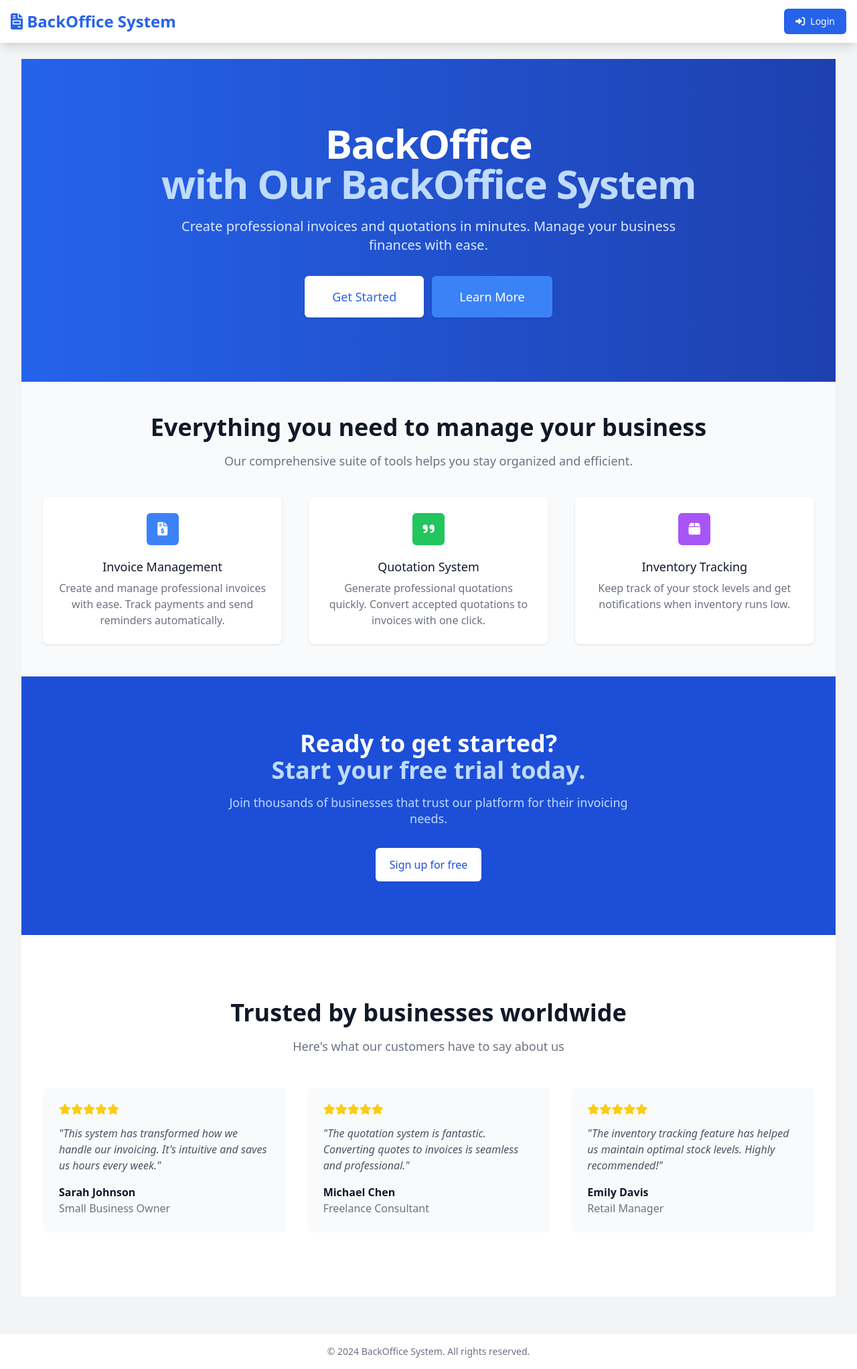
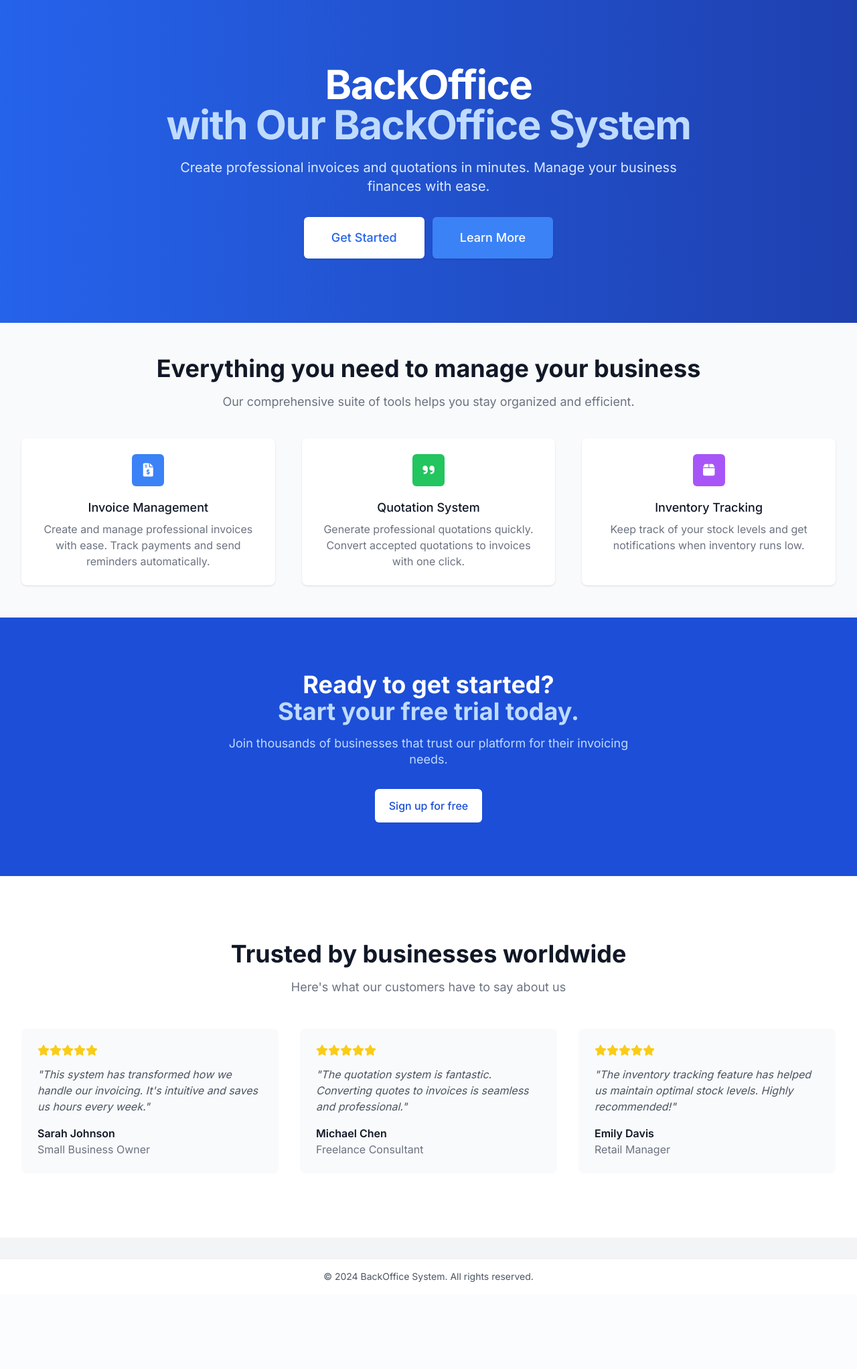
Before and after one commit to Federic0Ayus0/blackboxai-1744352111401, a Flask app: page / in a window 1280 px wide. Shown: the whole page at 67% size. After the commit the page ends 1914 px from the top, so only its background shows below. Run offline with Flask 2, Linux system fonts and the light colour scheme; some libraries are stand-ins or nearby versions.

Commit message:
Add templates/base.html 1744436029703

```diff
--- a/templates/base.html
+++ b/templates/base.html
@@ -4,83 +4,80 @@
     <meta charset="UTF-8">
     <meta name="viewport" content="width=device-width, initial-scale=1.0">
     <title>{% block title %}BackOffice System{% endblock %}</title>
+
+    <!-- Tailwind CSS -->
     <script src="https://cdn.tailwindcss.com"></script>
+
+    <!-- Font Awesome -->
     <link rel="stylesheet" href="https://cdnjs.cloudflare.com/ajax/libs/font-awesome/6.0.0-beta3/css/all.min.css">
+
+    <!-- Google Fonts -->
+    <link href="https://fonts.googleapis.com/css2?family=Inter:wght@400;500;600;700&display=swap" rel="stylesheet">
+
     <style>
-        .flash-message {
-            animation: fadeOut 5s forwards;
-        }
-        @keyframes fadeOut {
-            0% { opacity: 1; }
-            70% { opacity: 1; }
-            100% { opacity: 0; }
+        body {
+            font-family: 'Inter', sans-serif;
         }
     </style>
 </head>
-<body class="bg-gray-100 min-h-screen">
+<body class="bg-gray-100">
     <!-- Navigation -->
+    {% if session.user_id %}
     <nav class="bg-white shadow-lg">
         <div class="max-w-7xl mx-auto px-4">
             <div class="flex justify-between h-16">
                 <div class="flex">
                     <div class="flex-shrink-0 flex items-center">
-                        <a href="{{ url_for('index') }}" class="text-2xl font-bold text-blue-600">
-                            <i class="fas fa-file-invoice"></i> BackOffice System
+                        <a href="{{ url_for('dashboard') }}" class="text-xl font-bold text-blue-600">
+                            <i class="fas fa-building"></i> BackOffice System
                         </a>
                     </div>
-                    {% if session.get('user_id') %}
-                    <div class="hidden md:ml-6 md:flex md:space-x-8">
-                        <a href="{{ url_for('dashboard') }}" class="inline-flex items-center px-1 pt-1 text-gray-700 hover:text-blue-600">
-                            <i class="fas fa-chart-line mr-2"></i> Dashboard
+                    <div class="hidden sm:ml-6 sm:flex sm:space-x-8">
+                        <a href="{{ url_for('dashboard') }}"
+                           class="border-transparent text-gray-500 hover:border-gray-300 hover:text-gray-700 inline-flex items-center px-1 pt-1 border-b-2 text-sm font-medium">
+                            <i class="fas fa-chart-line mr-1"></i> Dashboard
                         </a>
-                        <a href="{{ url_for('invoices') }}" class="inline-flex items-center px-1 pt-1 text-gray-700 hover:text-blue-600">
-                            <i class="fas fa-file-invoice-dollar mr-2"></i> Invoices
+                        <a href="{{ url_for('invoices') }}"
+                           class="border-transparent text-gray-500 hover:border-gray-300 hover:text-gray-700 inline-flex items-center px-1 pt-1 border-b-2 text-sm font-medium">
+                            <i class="fas fa-file-invoice-dollar mr-1"></i> Invoices
                         </a>
-                        <a href="{{ url_for('quotations') }}" class="inline-flex items-center px-1 pt-1 text-gray-700 hover:text-blue-600">
-                            <i class="fas fa-quote-right mr-2"></i> Quotations
+                        <a href="{{ url_for('quotations') }}"
+                           class="border-transparent text-gray-500 hover:border-gray-300 hover:text-gray-700 inline-flex items-center px-1 pt-1 border-b-2 text-sm font-medium">
+                            <i class="fas fa-quote-right mr-1"></i> Quotations
                         </a>
                     </div>
-                    {% endif %}
                 </div>
-                <div class="flex items-center">
-                    {% if session.get('user_id') %}
-                    <a href="{{ url_for('logout') }}" class="inline-flex items-center px-4 py-2 border border-transparent text-sm font-medium rounded-md text-white bg-red-600 hover:bg-red-700">
+                <div class="hidden sm:ml-6 sm:flex sm:items-center">
+                    <a href="{{ url_for('logout') }}"
+                       class="inline-flex items-center px-4 py-2 border border-transparent text-sm font-medium rounded-md text-white bg-red-600 hover:bg-red-700">
                         <i class="fas fa-sign-out-alt mr-2"></i> Logout
                     </a>
-                    {% else %}
-                    <a href="{{ url_for('login') }}" class="inline-flex items-center px-4 py-2 border border-transparent text-sm font-medium rounded-md text-white bg-blue-600 hover:bg-blue-700">
-                        <i class="fas fa-sign-in-alt mr-2"></i> Login
-                    </a>
-                    {% endif %}
                 </div>
             </div>
         </div>
     </nav>
+    {% endif %}
 
     <!-- Flash Messages -->
     {% with messages = get_flashed_messages() %}
         {% if messages %}
-            <div class="flash-messages fixed top-4 right-4 z-50">
-                {% for message in messages %}
-                    <div class="flash-message bg-blue-500 text-white px-6 py-4 rounded-lg shadow-md mb-4">
-                        {{ message }}
-                    </div>
-                {% endfor %}
-            </div>
+            {% for message in messages %}
+                <div class="bg-blue-100 border-l-4 border-blue-500 text-blue-700 p-4 mb-4" role="alert">
+                    <p>{{ message }}</p>
+                </div>
+            {% endfor %}
         {% endif %}
     {% endwith %}
 
     <!-- Main Content -->
-    <main class="max-w-7xl mx-auto py-6 sm:px-6 lg:px-8">
+    <main>
         {% block content %}{% endblock %}
     </main>
 
     <!-- Footer -->
-    <footer class="bg-white shadow-lg mt-8">
-        <div class="max-w-7xl mx-auto py-4 px-4 sm:px-6 lg:px-8">
-            <p class="text-center text-gray-500 text-sm">
-                © 2024 BackOffice System. All rights reserved.
-            </p>
+    <footer class="bg-white shadow mt-8 py-4">
+        <div class="max-w-7xl mx-auto px-4 text-center text-gray-600 text-sm">
+            © {{ '2024' }} BackOffice System. All rights reserved.
         </div>
     </footer>
 </body>
```
